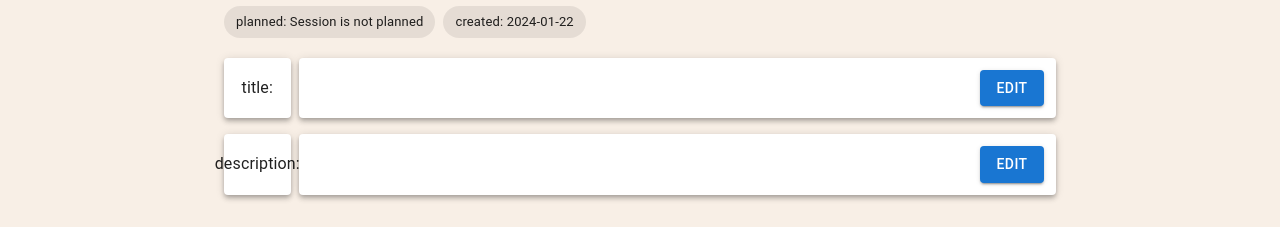
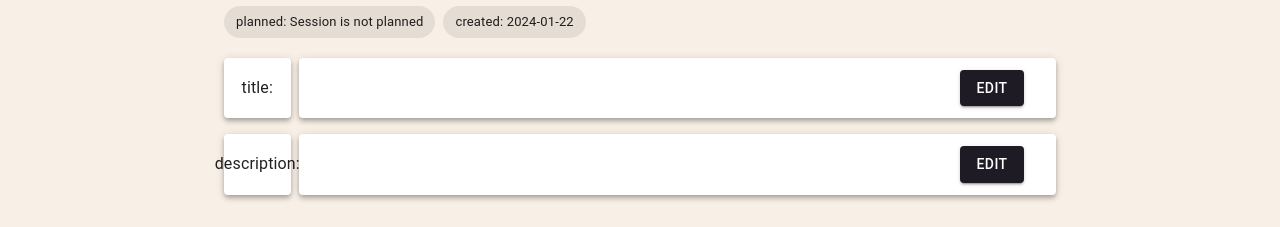
Before and after one commit to JBryskiewicz/tt_session_manager, a React (Vite) app: page /session-details/1 in a window 1280 px wide. Shown: the part 135-362 px from the top of the page. Built offline with nearby package versions, Linux system fonts and the light colour scheme; no server answers.

Commit message:
Edit button reusable component

```diff
--- a/src/components/buttons/EditButton.tsx
+++ b/src/components/buttons/EditButton.tsx
@@ -1 +1,18 @@
-export const EditButton = () => {};
+import { Button } from "@mui/material";
+import { SECONDARY_COLOR } from "../../utils/constants";
+
+type Props = {
+  onClick: () => void;
+};
+
+export const EditButton = ({ onClick }: Props) => {
+  return (
+    <Button
+      variant="contained"
+      onClick={onClick}
+      sx={{ marginRight: "20px", backgroundColor: SECONDARY_COLOR }}
+    >
+      Edit
+    </Button>
+  );
+};
--- a/src/components/session/detailsSession/DetailsHeaderInformation.tsx
+++ b/src/components/session/detailsSession/DetailsHeaderInformation.tsx
@@ -1,6 +1,7 @@
-import { Box, Button, Paper, Typography } from "@mui/material";
+import { Box, Paper, Typography } from "@mui/material";
 import { Dispatch, SetStateAction } from "react";
 import { checkCategoryToSetEditable } from "../../../utils/supportFunctions";
+import { EditButton } from "../../buttons/EditButton";
 
 type Props = {
   category: string;
@@ -13,7 +14,7 @@ export const DetailsHeaderInformation = ({
   data,
   setIsEditable,
 }: Props) => {
-  const handleButton = () => {
+  const handleEditButton = (): void => {
     checkCategoryToSetEditable(category, setIsEditable, true);
   };
 
@@ -24,9 +25,7 @@ export const DetailsHeaderInformation = ({
       </Paper>
       <Paper elevation={4} className="session-description-text">
         <Typography>{data}</Typography>
-        <Button variant="contained" onClick={handleButton}>
-          Edit
-        </Button>
+        <EditButton onClick={handleEditButton} />
       </Paper>
     </Box>
   );
--- a/src/components/session/detailsSession/DetailsNotesSharedInformation.tsx
+++ b/src/components/session/detailsSession/DetailsNotesSharedInformation.tsx
@@ -1,8 +1,9 @@
-import { Box, Button, Paper } from "@mui/material";
+import { Box, Paper } from "@mui/material";
 import { Dispatch, SetStateAction } from "react";
 import { Note, Npc } from "../../../types/types";
 import { DeleteButton } from "../../buttons/DeleteButton";
 import { useParams } from "react-router-dom";
+import { EditButton } from "../../buttons/EditButton";
 
 type Props = {
   data: Note | Npc;
@@ -30,13 +31,7 @@ export const DetailsNotesSharedInformation = ({
       <Paper elevation={4} className="note-box-text">
         <div>{data.information}</div>
         <div style={{ marginTop: ".5rem" }}>
-          <Button
-            variant="contained"
-            onClick={handleEditButton}
-            sx={{ marginRight: "20px" }}
-          >
-            Edit
-          </Button>
+          <EditButton onClick={handleEditButton} />
           <DeleteButton
             category={category}
             toDelete={data.id}
```
